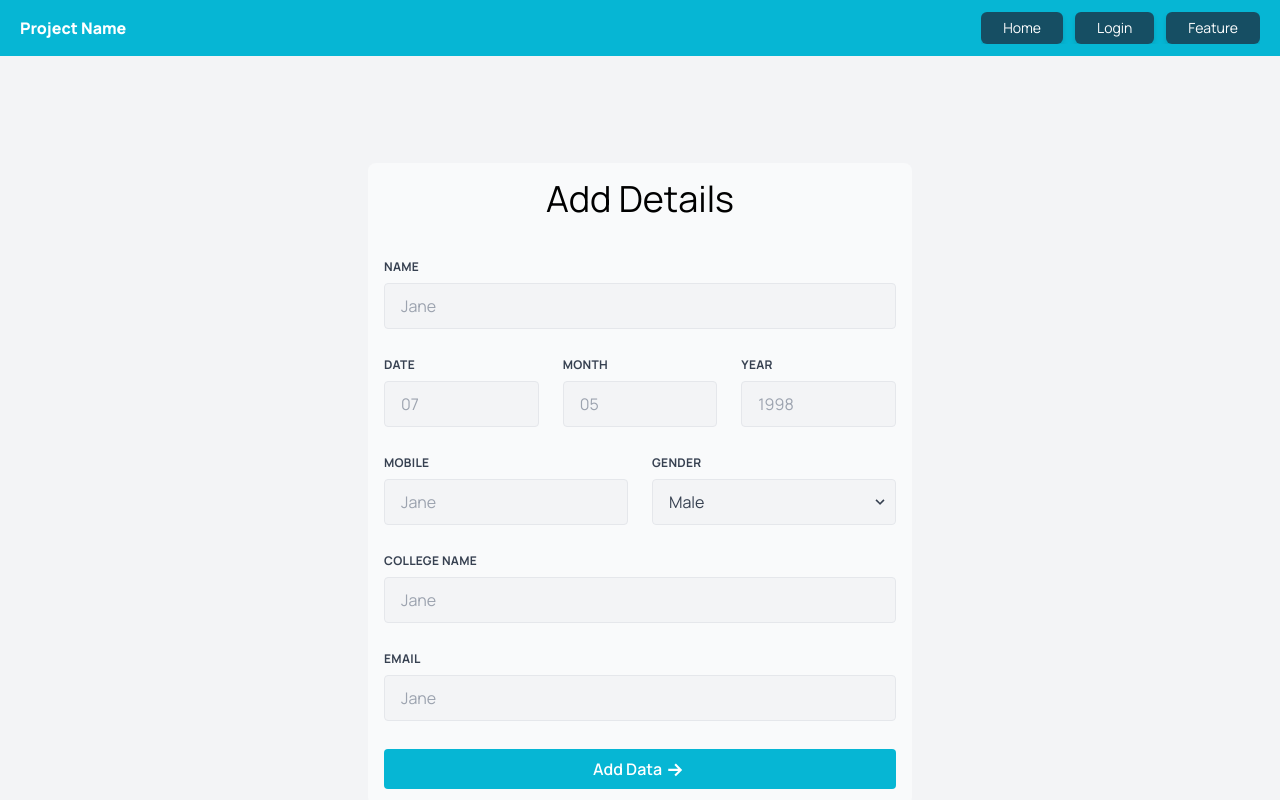
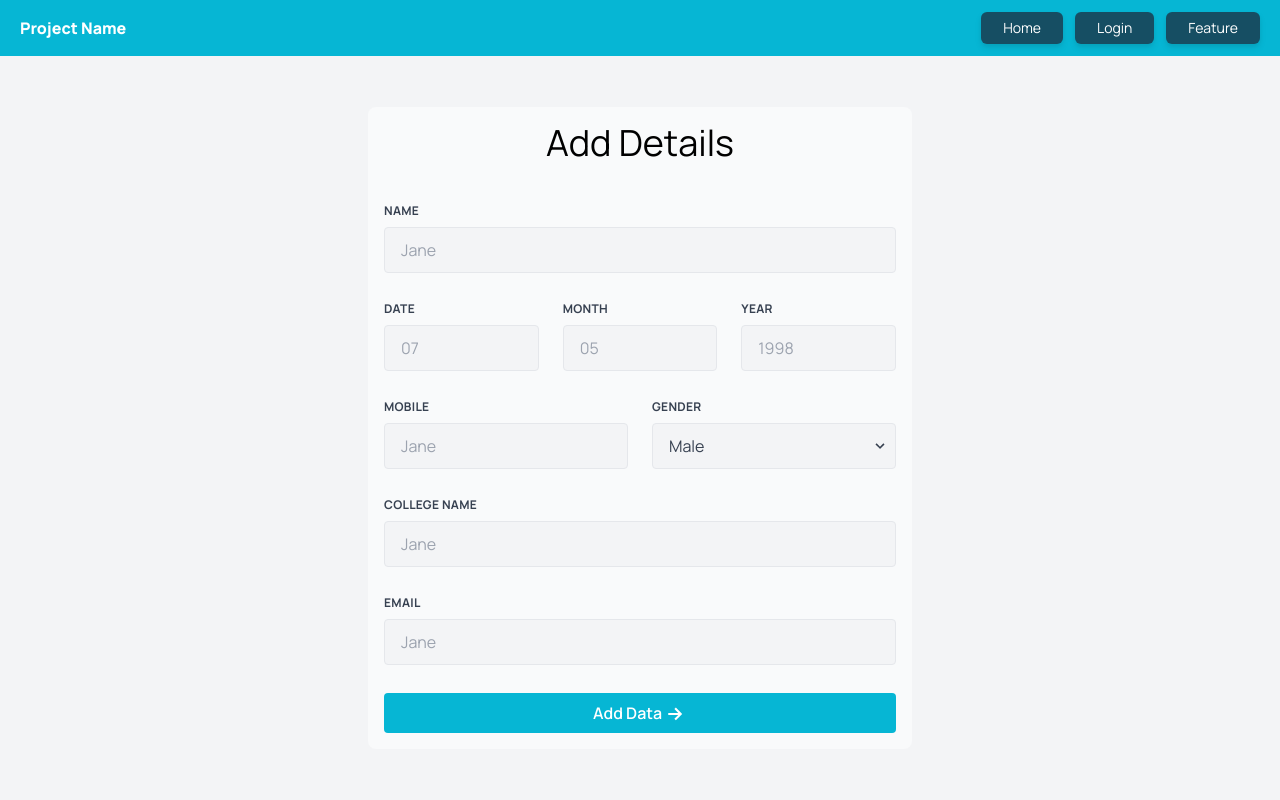
Before and after one commit to geeqib23/Decentral-ID, a React (Create React App) app in the folder client/: page /addData in a window 1280 px wide. Built offline with nearby package versions, Linux system fonts and the light colour scheme.

Commit message:
Layout Changes

```diff
--- a/client/src/App.css
+++ b/client/src/App.css
@@ -4,5 +4,4 @@
 
 * {
 	font-family: 'Manrope', sans-serif;
-	overflow: hidden;
 }
--- a/client/src/components/nav.js
+++ b/client/src/components/nav.js
@@ -1,6 +1,6 @@
 export default function Nav() {
 	return (
-		<div className='w-full h-14 bg-cyan-500 flex justify-between p-5 items-center text-white'>
+		<div className='w-full h-14 bg-cyan-500 flex justify-between p-5 items-center text-white absolute top-0'>
 			<h1 className='font-extrabold'>Project Name</h1>
 			<div className='flex space-x-3'>
 				<div className='bg-cyan-900 p-1 px-5 rounded-md drop-shadow-md hover:drop-shadow-lg text-sm border-transparent border-2 hover:border-cyan-700'>
```
